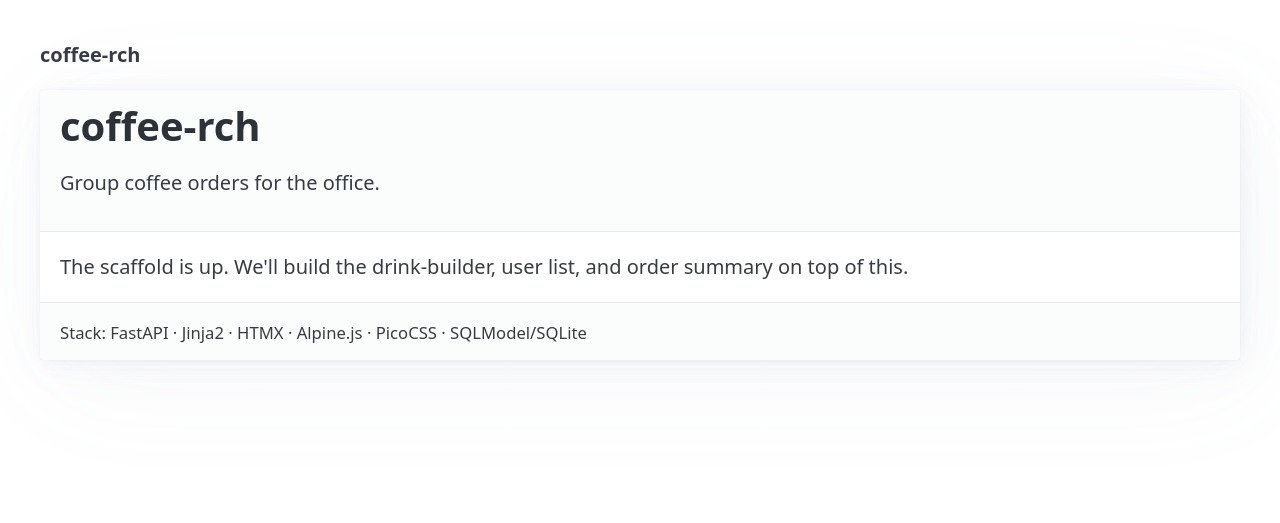
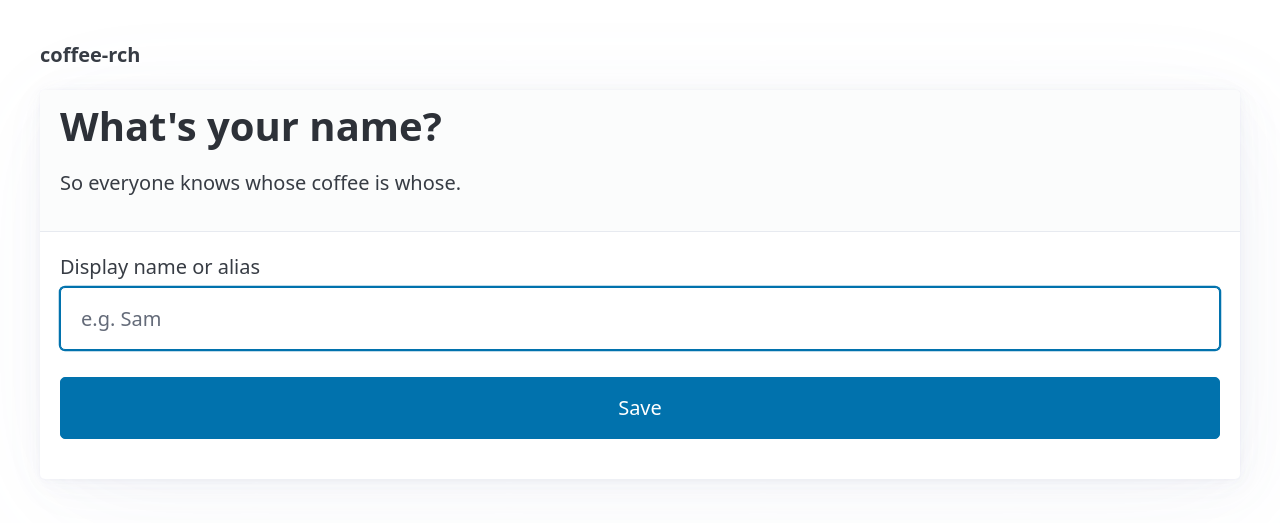
Before and after one commit to uppertoe/caffeination, a FastAPI app: page / in a window 1280 px wide. Shown: the top 523 px of the page. Run offline with FastAPI, Linux system fonts and the light colour scheme; data comes from the database, SQL or seed files in the repository; some libraries are stand-ins or nearby versions.

Commit message:
Phase 1: User model + first-visit name capture
The first hit to / mints a signed identity cookie (issued via middleware so
it survives FastAPI returning a TemplateResponse from the handler) and
creates a User row. If the user has no display_name yet, the page renders
an HTMX form; submitting it swaps in a placeholder dashboard.

Notable bits:
- db.engine is now a lazy lru_cache so tests can swap DATABASE_URL.
- Cookie's Secure flag is conditioned on request.url.scheme so plain http
  in dev and the test client work without a DEBUG hack.

Co-Authored-By: Claude Opus 4.7 (1M context) <noreply@anthropic.com>

```diff
--- a/app/db.py
+++ b/app/db.py
@@ -1,25 +1,35 @@
 from collections.abc import Iterator
+from functools import lru_cache
 from pathlib import Path
 
+from sqlalchemy.engine import Engine
 from sqlmodel import Session, SQLModel, create_engine
 
 from app.config import get_settings
 
-_settings = get_settings()
 
-# SQLite-specific: allow connection sharing across threads (FastAPI uses a threadpool).
-_connect_args = {"check_same_thread": False} if _settings.database_url.startswith("sqlite") else {}
-
-engine = create_engine(_settings.database_url, echo=_settings.debug, connect_args=_connect_args)
+@lru_cache
+def get_engine() -> Engine:
+    settings = get_settings()
+    # SQLite-specific: allow connection sharing across threads.
+    connect_args = (
+        {"check_same_thread": False}
+        if settings.database_url.startswith("sqlite")
+        else {}
+    )
+    return create_engine(
+        settings.database_url, echo=settings.debug, connect_args=connect_args
+    )
 
 
 def init_db() -> None:
-    if _settings.database_url.startswith("sqlite:///"):
-        db_path = Path(_settings.database_url.removeprefix("sqlite:///"))
+    settings = get_settings()
+    if settings.database_url.startswith("sqlite:///"):
+        db_path = Path(settings.database_url.removeprefix("sqlite:///"))
         db_path.parent.mkdir(parents=True, exist_ok=True)
-    SQLModel.metadata.create_all(engine)
+    SQLModel.metadata.create_all(get_engine())
 
 
 def get_session() -> Iterator[Session]:
-    with Session(engine) as session:
+    with Session(get_engine()) as session:
         yield session
--- a/app/identity.py
+++ b/app/identity.py
@@ -1,8 +1,12 @@
 """Cookie-backed identity.
 
-We hand out a signed, opaque user id on first visit and use it to look up
-(or create) a user row. No passwords. Future work: wire to a User model and
-let the user set a display name on the next request.
+A signed, opaque user id is set on first visit. The dependency
+`get_current_user` reads it (or mints a new one); a middleware on the
+response side actually writes the Set-Cookie header.
+
+We use the middleware split because FastAPI does NOT merge cookies set on
+a dependency-injected `Response` into a returned `TemplateResponse` — the
+temporal response is discarded when the handler returns its own Response.
 """
 
 from __future__ import annotations
@@ -13,6 +17,8 @@ from fastapi import Request, Response
 from itsdangerous import BadSignature, URLSafeSerializer
 
 from app.config import get_settings
+
+_FRESH_TOKEN_ATTR = "fresh_identity_token"
 
 
 def _serializer() -> URLSafeSerializer:
@@ -29,15 +35,25 @@ def read_identity(request: Request) -> str | None:
         return None
 
 
-def issue_identity(response: Response) -> str:
+def mint_identity(request: Request) -> str:
+    """Generate a new identity and stash the signed token for the middleware."""
+    user_id = secrets.token_urlsafe(12)
+    setattr(request.state, _FRESH_TOKEN_ATTR, _serializer().dumps(user_id))
+    return user_id
+
+
+def apply_fresh_identity(request: Request, response: Response) -> None:
+    token = getattr(request.state, _FRESH_TOKEN_ATTR, None)
+    if not token:
+        return
     settings = get_settings()
-    user_id = secrets.token_urlsafe(12)
     response.set_cookie(
         key=settings.cookie_name,
-        value=_serializer().dumps(user_id),
+        value=token,
         max_age=settings.cookie_max_age,
         httponly=True,
         samesite="lax",
-        secure=not settings.debug,
+        # Only mark Secure when actually served over HTTPS so local http
+        # development and the test client (http://testserver) still work.
+        secure=request.url.scheme == "https",
     )
-    return user_id
--- a/app/main.py
+++ b/app/main.py
@@ -1,14 +1,18 @@
 from contextlib import asynccontextmanager
 from pathlib import Path
 
-from fastapi import FastAPI, Request
+from fastapi import Depends, FastAPI, Form, Request
 from fastapi.responses import HTMLResponse
 from fastapi.staticfiles import StaticFiles
 from fastapi.templating import Jinja2Templates
+from sqlmodel import Session
+from starlette.middleware.base import BaseHTTPMiddleware
 
 from app.config import get_settings
-from app.db import init_db
-from app.identity import issue_identity, read_identity
+from app.db import get_session, init_db
+from app.identity import apply_fresh_identity
+from app.models import User
+from app.users import get_current_user
 
 BASE_DIR = Path(__file__).resolve().parent
 templates = Jinja2Templates(directory=str(BASE_DIR / "templates"))
@@ -20,9 +24,19 @@ async def lifespan(app: FastAPI):
     yield
 
 
+class IdentityMiddleware(BaseHTTPMiddleware):
+    """Write the Set-Cookie header if `get_current_user` minted a fresh id."""
+
+    async def dispatch(self, request, call_next):
+        response = await call_next(request)
+        apply_fresh_identity(request, response)
+        return response
+
+
 def create_app() -> FastAPI:
     settings = get_settings()
     app = FastAPI(title=settings.app_name, lifespan=lifespan)
+    app.add_middleware(IdentityMiddleware)
     app.mount("/static", StaticFiles(directory=str(BASE_DIR / "static")), name="static")
 
     @app.get("/healthz", include_in_schema=False)
@@ -30,13 +44,35 @@ def create_app() -> FastAPI:
         return {"status": "ok"}
 
     @app.get("/", response_class=HTMLResponse)
-    def index(request: Request) -> HTMLResponse:
-        response = templates.TemplateResponse(
-            request, "index.html", {"app_name": settings.app_name}
+    def index(request: Request, user: User = Depends(get_current_user)):
+        return templates.TemplateResponse(
+            request,
+            "index.html",
+            {"app_name": settings.app_name, "user": user},
         )
-        if read_identity(request) is None:
-            issue_identity(response)
-        return response
+
+    @app.post("/me/name", response_class=HTMLResponse)
+    def set_name(
+        request: Request,
+        display_name: str = Form(...),
+        user: User = Depends(get_current_user),
+        session: Session = Depends(get_session),
+    ):
+        name = display_name.strip()
+        if not (1 <= len(name) <= 40):
+            return templates.TemplateResponse(
+                request,
+                "_name_form.html",
+                {"error": "Name must be 1–40 characters.", "submitted": name},
+                status_code=422,
+            )
+        user.display_name = name
+        session.add(user)
+        session.commit()
+        session.refresh(user)
+        return templates.TemplateResponse(
+            request, "_dashboard.html", {"user": user}
+        )
 
     return app
 
--- /dev/null
+++ b/app/templates/_name_form.html
@@ -0,0 +1,24 @@
+<article>
+  <header>
+    <h1>What's your name?</h1>
+    <p>So everyone knows whose coffee is whose.</p>
+  </header>
+  <form hx-post="/me/name" hx-target="#app" hx-swap="innerHTML">
+    <label>
+      Display name or alias
+      <input
+        name="display_name"
+        type="text"
+        maxlength="40"
+        minlength="1"
+        autofocus
+        required
+        value="{{ submitted or '' }}"
+        aria-invalid="{{ 'true' if error else '' }}"
+        placeholder="e.g. Sam"
+      />
+      {% if error %}<small role="alert">{{ error }}</small>{% endif %}
+    </label>
+    <button type="submit">Save</button>
+  </form>
+</article>
--- a/app/templates/index.html
+++ b/app/templates/index.html
@@ -1,19 +1,11 @@
 {% extends "base.html" %}
 
 {% block content %}
-<article>
-  <header>
-    <h1>{{ app_name }}</h1>
-    <p>Group coffee orders for the office.</p>
-  </header>
-  <p>
-    The scaffold is up. We'll build the drink-builder, user list, and order
-    summary on top of this.
-  </p>
-  <footer>
-    <small>
-      Stack: FastAPI · Jinja2 · HTMX · Alpine.js · PicoCSS · SQLModel/SQLite
-    </small>
-  </footer>
-</article>
+<div id="app">
+  {% if user.display_name %}
+    {% include "_dashboard.html" %}
+  {% else %}
+    {% include "_name_form.html" %}
+  {% endif %}
+</div>
 {% endblock %}
```
Also changed, not shown: app/models.py (added, +14 -0 lines), app/templates/_dashboard.html (added, +7 -0 lines), app/users.py (added, +27 -0 lines), tests/conftest.py (+5 -1 lines), tests/test_name_flow.py (added, +37 -0 lines).
